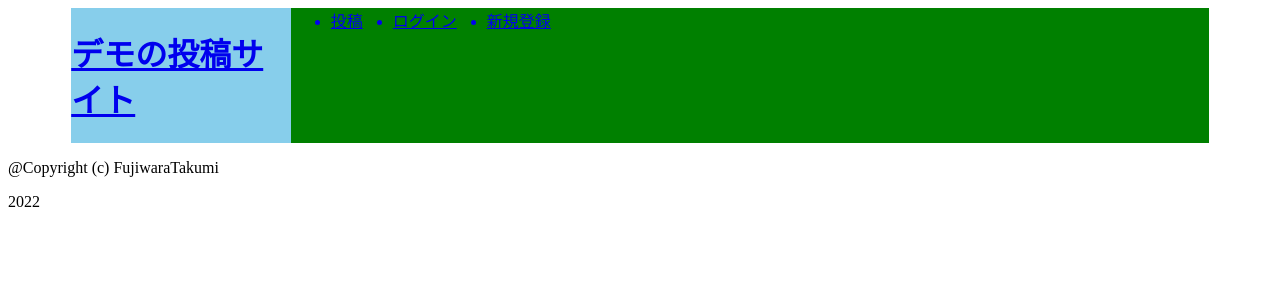
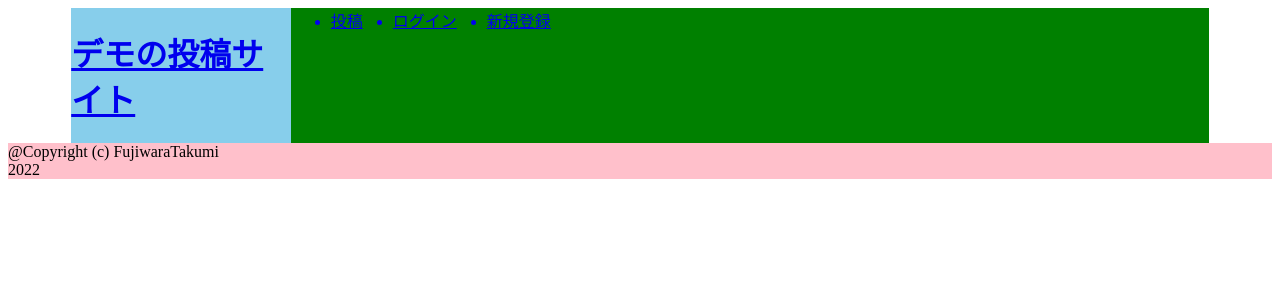
Before and after one commit to takumifujiwaradairy/DemoSiteNuxt, a Nuxt app: page / in a window 1280 px wide. Shown: the top 300 px of the page. Built offline with nearby package versions, Linux system fonts and the light colour scheme.

Commit message:
Footerのデザイン仮

```diff
--- a/assets/stylesheets/pages/_footer.scss
+++ b/assets/stylesheets/pages/_footer.scss
@@ -0,0 +1,7 @@
+.footer{
+  margin:0 auto;
+  background-color: pink;
+  .footer-item{
+    margin:0 auto;
+  }
+}
--- a/layouts/TheFooter.vue
+++ b/layouts/TheFooter.vue
@@ -1,6 +1,6 @@
 <template>
   <div class="container footer">
-    <p>@Copyright (c) FujiwaraTakumi</p>
-    <p>2022</p>
+    <p class="footer-item">@Copyright (c) FujiwaraTakumi</p>
+    <p class="footer-item">2022</p>
   </div>
 </template>
```
